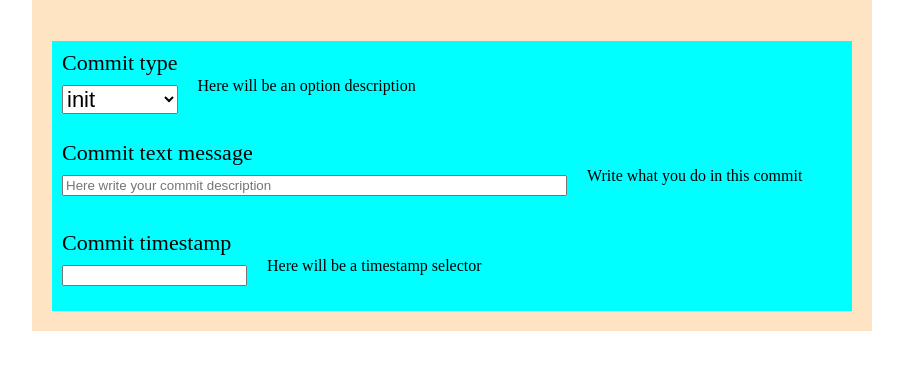
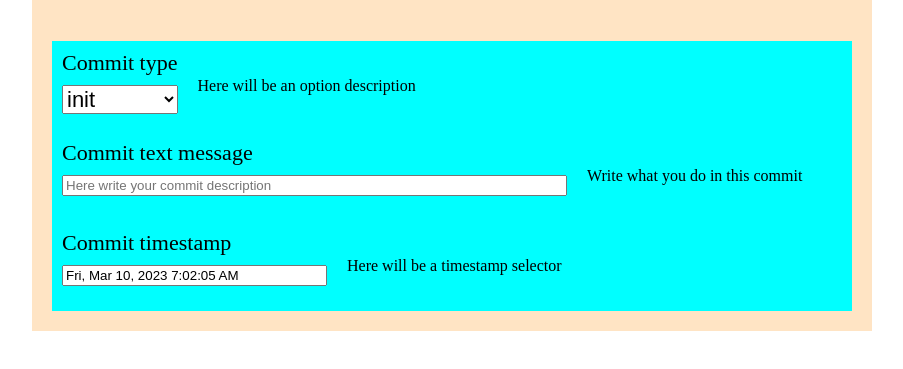
Before and after one commit to maksimzinchenko/commit-description-generator, a plain HTML site: page index.html in a window 1280 px wide. Shown: the part 107-476 px from the top of the page, without its empty margins (188-1091 px from the left). Drawn offline with Linux system fonts and the light colour scheme.

Commit message:
feat: add js interval to set time input value

```diff
--- a/index.html
+++ b/index.html
@@ -48,7 +48,7 @@
                     <div class="form_controls__item">
                         <div class="form_controls__control">
                             <label class="form_controls__label" for="commit_timestamp">Commit timestamp</label>
-                            <input id="commit_timestamp" type="text" size="20"/>
+                            <input id="commit_timestamp" type="text" size="30"/>
                         </div>
                         <div class="form_controls__description">
                             <p>Here will be a timestamp selector</p>
--- a/main.js
+++ b/main.js
@@ -0,0 +1,14 @@
+let timer = setInterval(()=>{
+    const timestampInput = document.getElementById("commit_timestamp");
+    const date = new Date();
+    const options = {
+        weekday: "short",
+        year: "numeric",
+        month: "short",
+        day: "numeric",
+        timeZone: "UTC",
+    };
+    const currentTime = date.toLocaleTimeString("en-US");
+    const currentDate = date.toLocaleDateString("en-US", options);
+    timestampInput.value = `${currentDate} ${currentTime}`;
+}, 1000);
```
